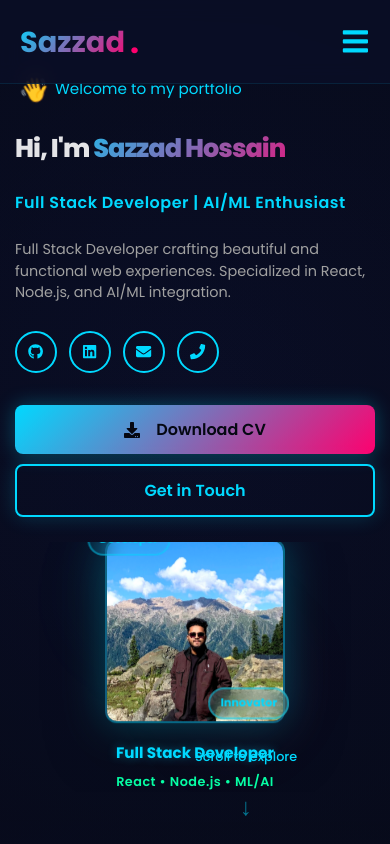
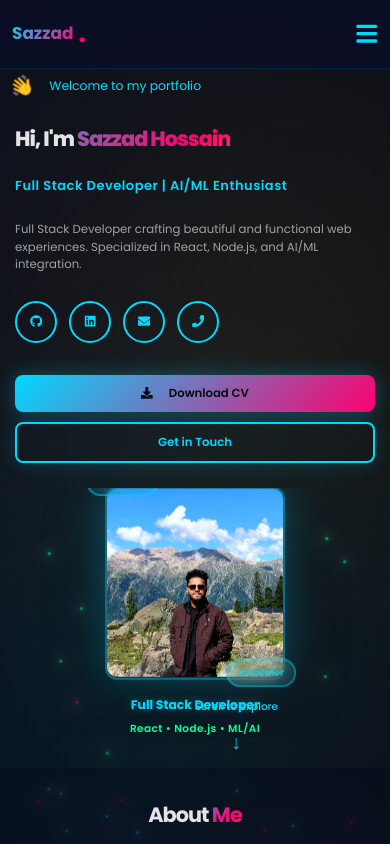
Before and after one commit to SazzadHossain1461/portfolio-sazzad, a React (Create React App) app in the folder client/: page / in a window 390 px wide. Shown: the top 844 px of the page. Built offline with nearby package versions, Linux system fonts and the light colour scheme; no server answers.

Commit message:
Fix mobile responsiveness and viewport settings

```diff
--- a/client/public/index.html
+++ b/client/public/index.html
@@ -2,13 +2,24 @@
 <html lang="en">
 <head>
   <meta charset="UTF-8" />
-  <meta name="viewport" content="width=device-width, initial-scale=1.0" />
-  <title>Sazzad Hossain - Full Stack Developer</title>
+  <meta name="viewport" content="width=device-width, initial-scale=1.0, maximum-scale=5.0, user-scalable=yes" />
+  <meta name="theme-color" content="#0a0e27" />
   <meta name="description" content="Full Stack Developer portfolio showcasing projects, skills, and experience" />
-  <meta name="theme-color" content="#0a0e27" />
+  <meta name="apple-mobile-web-app-capable" content="yes" />
+  <meta name="apple-mobile-web-app-status-bar-style" content="black-translucent" />
   <link rel="preconnect" href="https://fonts.googleapis.com" />
   <link rel="preconnect" href="https://fonts.gstatic.com" crossorigin />
   <link href="https://fonts.googleapis.com/css2?family=Poppins:wght@300;400;500;600;700;800&family=Space+Mono:wght@400;700&display=swap" rel="stylesheet" />
+  <style>
+    html, body {
+      width: 100%;
+      height: 100%;
+      margin: 0;
+      padding: 0;
+      overflow-x: hidden;
+    }
+  </style>
+  <title>Sazzad Hossain - Full Stack Developer</title>
 </head>
 <body>
   <noscript>You need to enable JavaScript to run this app.</noscript>
--- a/client/src/styles/App.css
+++ b/client/src/styles/App.css
@@ -1,8 +1,8 @@
 .app-container {
   position: relative;
   min-height: 100vh;
+  width: 100%;
   overflow-x: hidden;
-  background: linear-gradient(135deg, #0a0e27 0%, #050812 100%);
 }
 
 .particle-background {
@@ -17,6 +17,7 @@
 .main-content {
   position: relative;
   z-index: 1;
+  width: 100%;
 }
 
 section {
@@ -25,8 +26,30 @@ section {
   align-items: center;
   justify-content: center;
   padding: 60px 0;
+  width: 100%;
+  box-sizing: border-box;
   position: relative;
-  overflow: hidden;
+  overflow-x: hidden;
+}
+
+@media (max-width: 1024px) {
+  section {
+    min-height: auto;
+    padding: 50px 0;
+  }
+}
+
+@media (max-width: 768px) {
+  section {
+    padding: 40px 0;
+  }
+}
+
+@media (max-width: 480px) {
+  section {
+    padding: 30px 0;
+    min-height: auto;
+  }
 }
 
 section::before {
--- a/client/src/styles/Navigation.css
+++ b/client/src/styles/Navigation.css
@@ -8,6 +8,9 @@
   backdrop-filter: blur(10px);
   border-bottom: 1px solid rgba(0, 217, 255, 0.1);
   padding: 1rem 0;
+  width: 100%;
+  box-sizing: border-box;
+  overflow-x: hidden;
 }
 
 .nav-container {
@@ -17,6 +20,20 @@
   display: flex;
   justify-content: space-between;
   align-items: center;
+  width: 100%;
+  box-sizing: border-box;
+}
+
+@media (max-width: 768px) {
+  .nav-container {
+    padding: 0 16px;
+  }
+}
+
+@media (max-width: 480px) {
+  .nav-container {
+    padding: 0 12px;
+  }
 }
 
 .nav-logo {
@@ -25,6 +42,13 @@
   display: flex;
   align-items: center;
   gap: 5px;
+  flex-shrink: 0;
+}
+
+@media (max-width: 480px) {
+  .nav-logo {
+    font-size: 1.3rem;
+  }
 }
 
 .logo-text {
@@ -54,10 +78,21 @@
     text-align: center;
     transition: 0.3s;
     padding: 2rem 0;
+    max-height: calc(100vh - 60px);
+    overflow-y: auto;
+    z-index: 999;
 
     &.active {
       left: 0;
     }
+  }
+}
+
+.nav-item {
+  display: list-item;
+
+  @media (max-width: 768px) {
+    padding: 0.5rem 0;
   }
 }
 
@@ -67,6 +102,8 @@
   font-weight: 500;
   position: relative;
   transition: color 0.3s ease;
+  display: inline-block;
+  padding: 0.5rem 0;
 
   &::after {
     content: '';
@@ -86,6 +123,11 @@
   &:hover {
     color: var(--primary);
   }
+
+  @media (max-width: 768px) {
+    padding: 1rem 0;
+    font-size: 1.1rem;
+  }
 }
 
 .hamburger {
@@ -96,6 +138,7 @@
   border: none;
   color: var(--primary);
   font-size: 1.8rem;
+  z-index: 1001;
 
   @media (max-width: 768px) {
     display: flex;
--- a/client/src/styles/globals.css
+++ b/client/src/styles/globals.css
@@ -2,6 +2,14 @@
   margin: 0;
   padding: 0;
   box-sizing: border-box;
+}
+
+html, body {
+  width: 100%;
+  height: 100%;
+  margin: 0;
+  padding: 0;
+  overflow-x: hidden;
 }
 
 :root {
@@ -20,6 +28,23 @@
 html {
   scroll-behavior: smooth;
   scroll-padding-top: 80px;
+  width: 100%;
+  height: 100%;
+  font-size: 16px;
+}
+
+@media (max-width: 768px) {
+  html {
+    font-size: 14px;
+    scroll-padding-top: 60px;
+  }
+}
+
+@media (max-width: 480px) {
+  html {
+    font-size: 13px;
+    scroll-padding-top: 50px;
+  }
 }
 
 body {
@@ -28,10 +53,11 @@ body {
   color: var(--text-primary);
   line-height: 1.6;
   overflow-x: hidden;
+  width: 100%;
+  height: 100%;
   position: relative;
 }
 
-/* Animated Background */
 body::before {
   content: '';
   position: fixed;
@@ -63,7 +89,6 @@ body::before {
   }
 }
 
-/* Additional animated background layer */
 body::after {
   content: '';
   position: fixed;
@@ -90,10 +115,30 @@ body::after {
   }
 }
 
+#root {
+  width: 100%;
+  height: 100%;
+  min-height: 100vh;
+}
+
 .container {
   max-width: 1200px;
   margin: 0 auto;
   padding: 0 20px;
+  width: 100%;
+  box-sizing: border-box;
+}
+
+@media (max-width: 768px) {
+  .container {
+    padding: 0 16px;
+  }
+}
+
+@media (max-width: 480px) {
+  .container {
+    padding: 0 12px;
+  }
 }
 
 .section-title {
@@ -103,11 +148,6 @@ body::after {
   text-align: center;
   position: relative;
   letter-spacing: -1px;
-
-  @media (max-width: 768px) {
-    font-size: 2.5rem;
-    margin-bottom: 2rem;
-  }
 }
 
 .section-title::before {
@@ -120,6 +160,27 @@ body::after {
   height: 4px;
   background: linear-gradient(90deg, transparent, var(--primary), var(--secondary), transparent);
   border-radius: 10px;
+}
+
+@media (max-width: 1024px) {
+  .section-title {
+    font-size: 2.8rem;
+    margin-bottom: 2.5rem;
+  }
+}
+
+@media (max-width: 768px) {
+  .section-title {
+    font-size: 2.2rem;
+    margin-bottom: 2rem;
+  }
+}
+
+@media (max-width: 480px) {
+  .section-title {
+    font-size: 1.6rem;
+    margin-bottom: 1.5rem;
+  }
 }
 
 .gradient-text {
@@ -154,6 +215,11 @@ body::after {
   font-family: 'Poppins', sans-serif;
   position: relative;
   overflow: hidden;
+  display: inline-flex;
+  align-items: center;
+  justify-content: center;
+  gap: 8px;
+  white-space: nowrap;
 }
 
 .btn::before {
@@ -175,43 +241,56 @@ body::after {
 .btn-primary {
   background: linear-gradient(135deg, var(--primary) 0%, var(--secondary) 100%);
   color: var(--darker);
-  box-shadow: 0 0 20px rgba(0, 217, 255, 0.3);
 }
 
 .btn-primary:hover {
   transform: translateY(-3px);
-  box-shadow: 0 30px 60px rgba(0, 217, 255, 0.5);
+  box-shadow: 0 20px 40px rgba(0, 217, 255, 0.3);
 }
 
 .btn-secondary {
   background: transparent;
   color: var(--primary);
   border: 2px solid var(--primary);
-  box-shadow: 0 0 20px rgba(0, 217, 255, 0.2);
 }
 
 .btn-secondary:hover {
   background: var(--primary);
   color: var(--darker);
-  box-shadow: 0 30px 60px rgba(0, 217, 255, 0.5);
+  box-shadow: 0 20px 40px rgba(0, 217, 255, 0.3);
+}
+
+@media (max-width: 480px) {
+  .btn {
+    padding: 10px 20px;
+    font-size: 0.9rem;
+    width: 100%;
+  }
 }
 
 .loading {
   display: flex;
+  flex-direction: column;
   align-items: center;
   justify-content: center;
   min-height: 100vh;
   font-size: 1.5rem;
   color: var(--primary);
-  animation: pulse 2s ease-in-out infinite;
+  gap: 20px;
 }
 
-@keyframes pulse {
-  0%, 100% {
-    opacity: 1;
-  }
-  50% {
-    opacity: 0.5;
+.spinner {
+  width: 50px;
+  height: 50px;
+  border: 4px solid rgba(0, 217, 255, 0.2);
+  border-top-color: var(--primary);
+  border-radius: 50%;
+  animation: spin 1s linear infinite;
+}
+
+@keyframes spin {
+  to {
+    transform: rotate(360deg);
   }
 }
 
@@ -235,20 +314,40 @@ body::after {
   box-shadow: 0 0 20px rgba(0, 217, 255, 0.5);
 }
 
-/* Smooth transitions */
-* {
-  transition: background-color 0.3s ease, color 0.3s ease;
+/* Touch device optimizations */
+@media (hover: none) and (pointer: coarse) {
+  .btn {
+    padding: 14px 24px;
+    min-height: 44px;
+  }
+
+  .social-link {
+    min-width: 44px;
+    min-height: 44px;
+  }
 }
 
-/* Glow effect utility */
-.glow {
-  box-shadow: 0 0 20px rgba(0, 217, 255, 0.5),
-              0 0 40px rgba(0, 217, 255, 0.3),
-              0 0 60px rgba(0, 217, 255, 0.2);
+/* Prevent zoom on input focus on mobile */
+@media (max-width: 768px) {
+  input,
+  textarea,
+  select {
+    font-size: 16px;
+  }
 }
 
-/* Blur effect utility */
-.blur-background {
-  backdrop-filter: blur(10px);
-  background: rgba(10, 14, 39, 0.7);
+/* Accessibility */
+@media (prefers-reduced-motion: reduce) {
+  * {
+    animation: none !important;
+    transition: none !important;
+  }
 }
+
+/* Mobile landscape adjustments */
+@media (max-height: 600px) and (orientation: landscape) {
+  section {
+    min-height: auto;
+    padding: 40px 0;
+  }
+}
```
